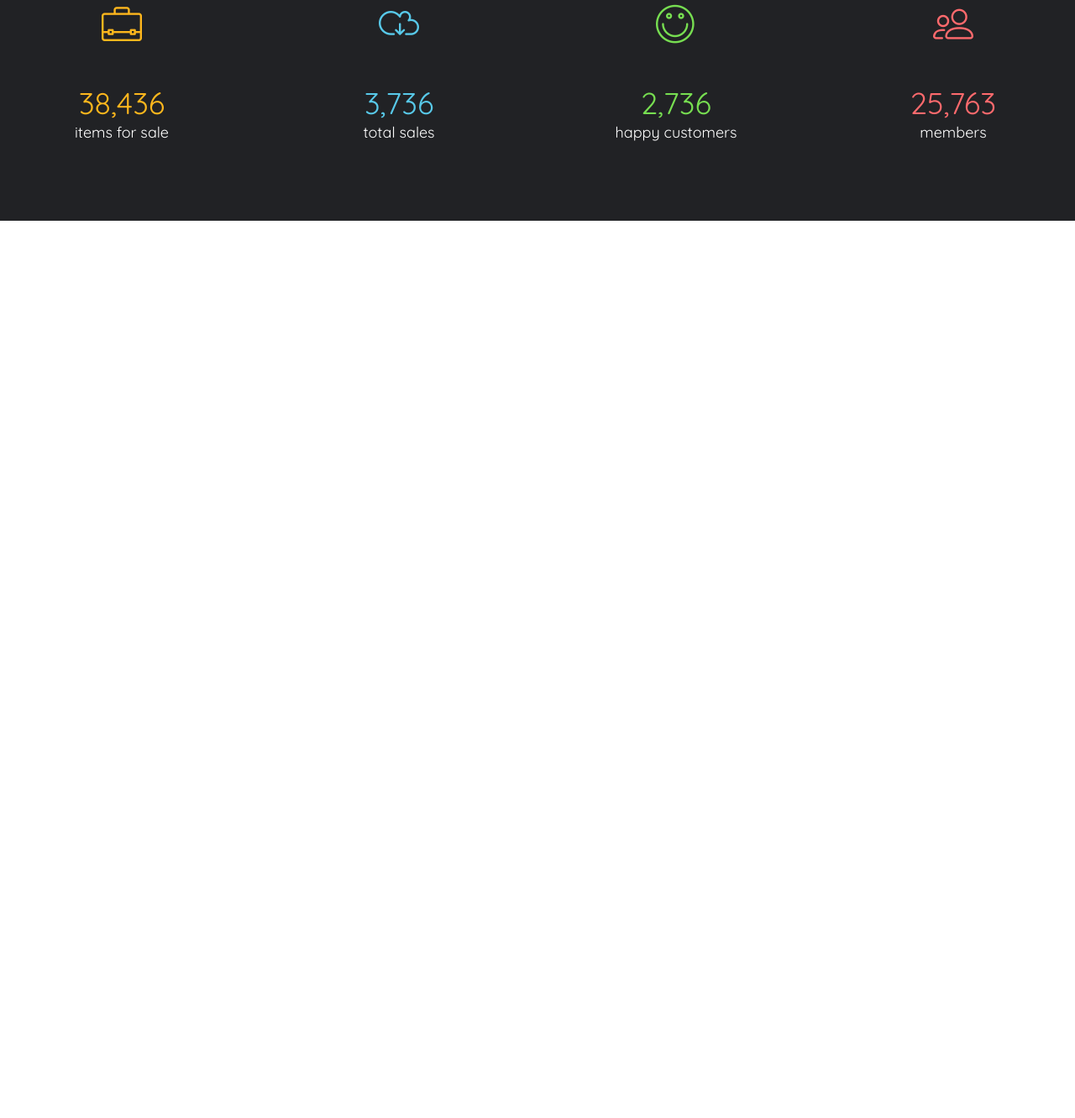
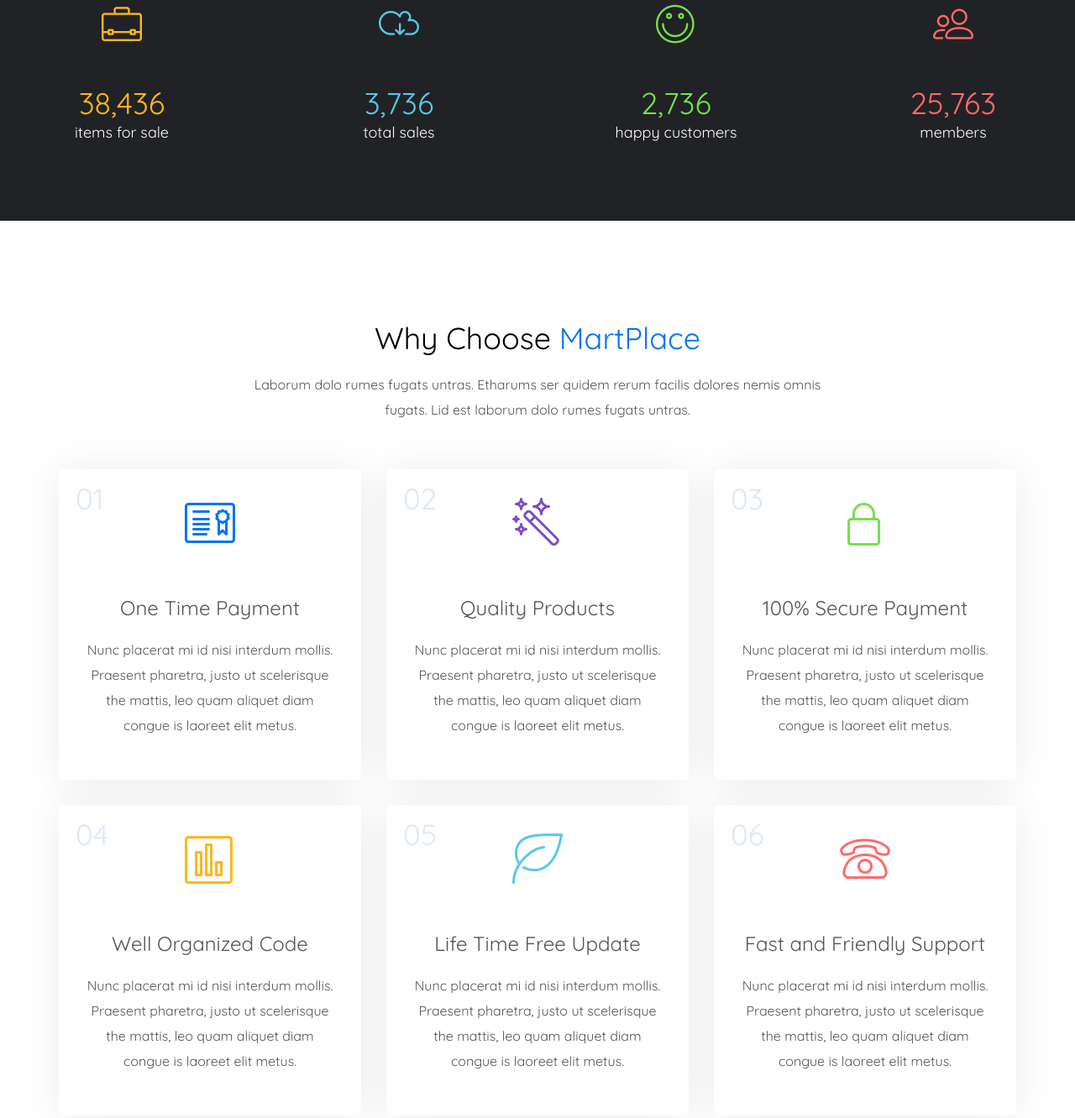
Before and after one commit to ku13shov/martplace, a website: page app/index.html in a window 1280 px wide. Shown: the part 5449-6781 px from the top of the page at 84% size. Before the commit the page ends 5712 px from the top, so only its background shows below. Drawn offline with nearby package versions, Linux system fonts and the light colour scheme; files whose address does not match are found by name.

Commit message:
added progress section

```diff
--- a/app/index.html
+++ b/app/index.html
@@ -929,6 +929,107 @@
     </div>
   </section>
 
+  <section class="progress">
+    <div class="container">
+      <div class="progress__box title__box">
+        <div class="progress__box-title title__box-title">
+          Why Choose <span>MartPlace</span>
+        </div>
+        <div class="progress__box-text title__box-text">
+          Laborum dolo rumes fugats untras. Etharums ser quidem rerum facilis dolores nemis omnis fugats. Lid est
+          laborum dolo rumes fugats untras.
+        </div>
+      </div>
+      <div class="progress__items">
+        <div class="progress__item">
+          <div class="progress__item-num">
+            01
+          </div>
+          <div class="progress__item-img icon-license" style="color: #0674ec;"></div>
+          <div class="progress__item-title">
+            One Time Payment
+          </div>
+          <div class="progress__item-text">
+            Nunc placerat mi id nisi interdum mollis. Praesent pharetra, justo ut scelerisque
+            the mattis, leo quam aliquet diam
+            congue is laoreet elit metus.
+          </div>
+        </div>
+        <div class="progress__item">
+          <div class="progress__item-num">
+            02
+          </div>
+          <div class="progress__item-img icon-magic-wand" style="color: #7f4ec2;"></div>
+          <div class="progress__item-title">
+            Quality Products
+          </div>
+          <div class="progress__item-text">
+            Nunc placerat mi id nisi interdum mollis. Praesent pharetra, justo ut scelerisque
+            the mattis, leo quam aliquet diam
+            congue is laoreet elit metus.
+          </div>
+        </div>
+        <div class="progress__item">
+          <div class="progress__item-num">
+            03
+          </div>
+          <div class="progress__item-img icon-lock" style="color: #77de51;"></div>
+          <div class="progress__item-title">
+            100% Secure Payment
+          </div>
+          <div class="progress__item-text">
+            Nunc placerat mi id nisi interdum mollis. Praesent pharetra, justo ut scelerisque
+            the mattis, leo quam aliquet diam
+            congue is laoreet elit metus.
+          </div>
+        </div>
+        <div class="progress__item">
+          <div class="progress__item-num">
+            04
+          </div>
+          <div class="progress__item-img icon-chart-bars" style="color: #feb71d;"></div>
+          <div class="progress__item-title">
+            Well Organized Code
+          </div>
+          <div class="progress__item-text">
+            Nunc placerat mi id nisi interdum mollis. Praesent pharetra, justo ut scelerisque
+            the mattis, leo quam aliquet diam
+            congue is laoreet elit metus.
+          </div>
+        </div>
+        <div class="progress__item">
+          <div class="progress__item-num">
+            05
+          </div>
+          <div class="progress__item-img icon-leaf" style="color: #58c9e9;"></div>
+          <div class="progress__item-title">
+            Life Time Free Update
+          </div>
+          <div class="progress__item-text">
+            Nunc placerat mi id nisi interdum mollis. Praesent pharetra, justo ut scelerisque
+            the mattis, leo quam aliquet diam
+            congue is laoreet elit metus.
+          </div>
+        </div>
+        <div class="progress__item">
+          <div class="progress__item-num">
+            06
+          </div>
+          <div class="progress__item-img icon-phone" style="color: #ff6a6d;"></div>
+          <div class="progress__item-title">
+            Fast and Friendly Support
+          </div>
+          <div class="progress__item-text">
+            Nunc placerat mi id nisi interdum mollis. Praesent pharetra, justo ut scelerisque
+            the mattis, leo quam aliquet diam
+            congue is laoreet elit metus.
+          </div>
+        </div>
+
+
+      </div>
+    </div>
+  </section>
 
 
 
--- a/app/scss/_global.scss
+++ b/app/scss/_global.scss
@@ -44,3 +44,19 @@
   justify-content: space-between;
   padding-right: 30px;
 }
+.title__box{
+  text-align: center;
+  &-title{
+    font-size: 36px;
+    line-height: 40px;
+    color: #000;
+    margin-bottom: 20px;
+    span{
+      color: $btn;
+    }
+  }
+  &-text{
+    max-width: 685px;
+    margin: 0 auto 56px;
+  }
+}
--- a/app/scss/style.scss
+++ b/app/scss/style.scss
@@ -792,6 +792,54 @@
 // END STAT
 // ===================================================
 
+// START PROGRESS
+// ===================================================
+.progress{
+  padding: 120px 0;
+}
+.progress__items{
+  display: flex;
+  justify-content: space-between;
+  flex-wrap: wrap;
+}
+.progress__item{
+  max-width: 360px;
+  width: 100%;
+  border-radius: 4px;
+  box-shadow: 0px 2px 50px 0px rgba(0, 0, 0, 0.08);
+  text-align: center;
+  padding: 20px 33px 50px;
+  position: relative;
+  margin-bottom: 30px;
+  &-num{
+    position: absolute;
+    color: #5c87f8;
+    opacity: .2;
+    font-size: 35px;
+    line-height: 40px;
+    font-weight: 300;
+    top: 15px;
+    left: 20px;
+  }
+  &-img{
+    position: absolute;
+    left: 50%;
+    transform: translateX(-50%);
+    top: 35px;
+    &::before{
+      font-size: 60px;
+
+    }
+  }
+  &-title{
+    font-size: 24px;
+    padding-top: 130px;
+    position: relative;
+    margin-bottom: 20px;
+  }
+}
+// END PROGRESS
+// ===================================================
 
 
 @import 'media';
```
Also changed, not shown: app/css/style.min.css.
